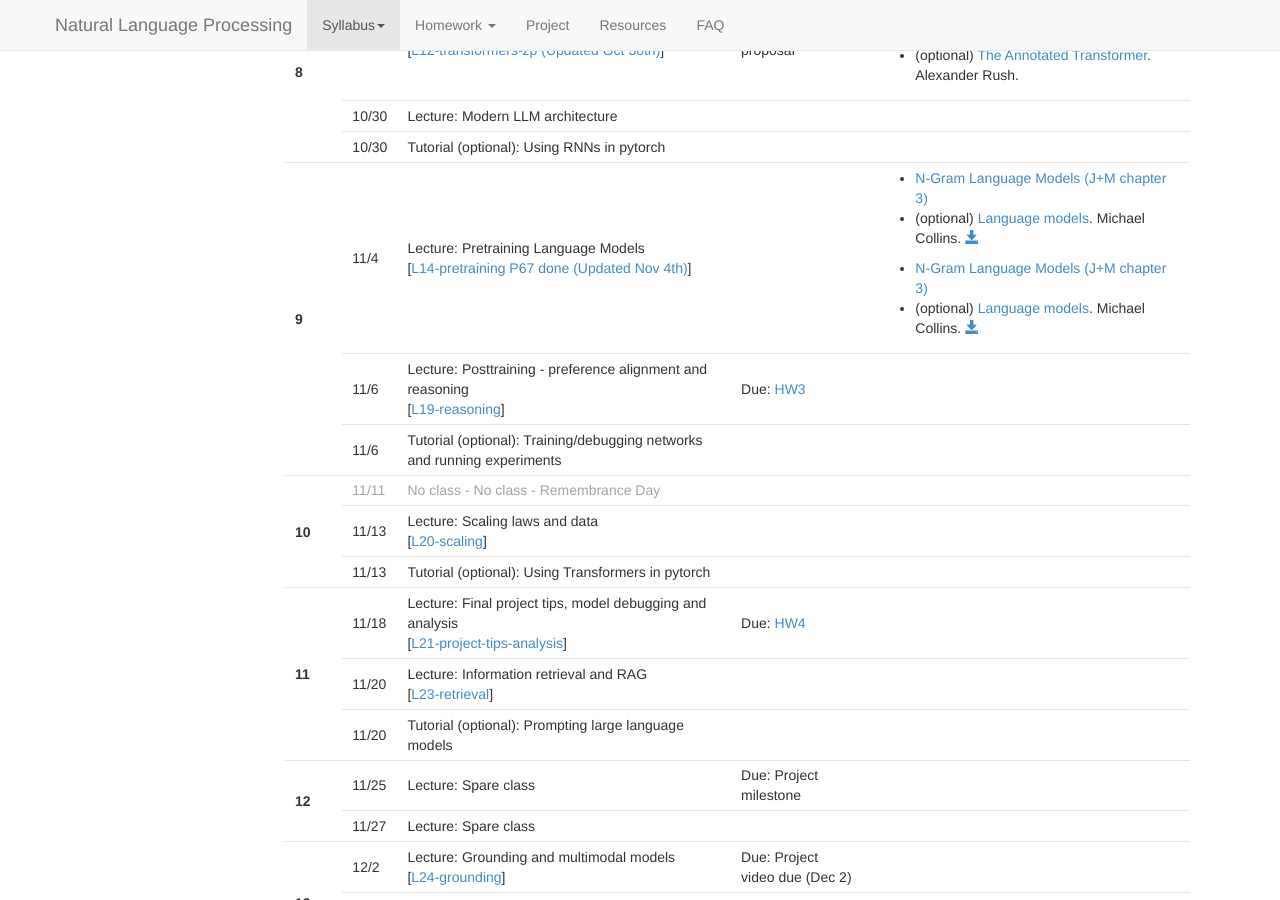
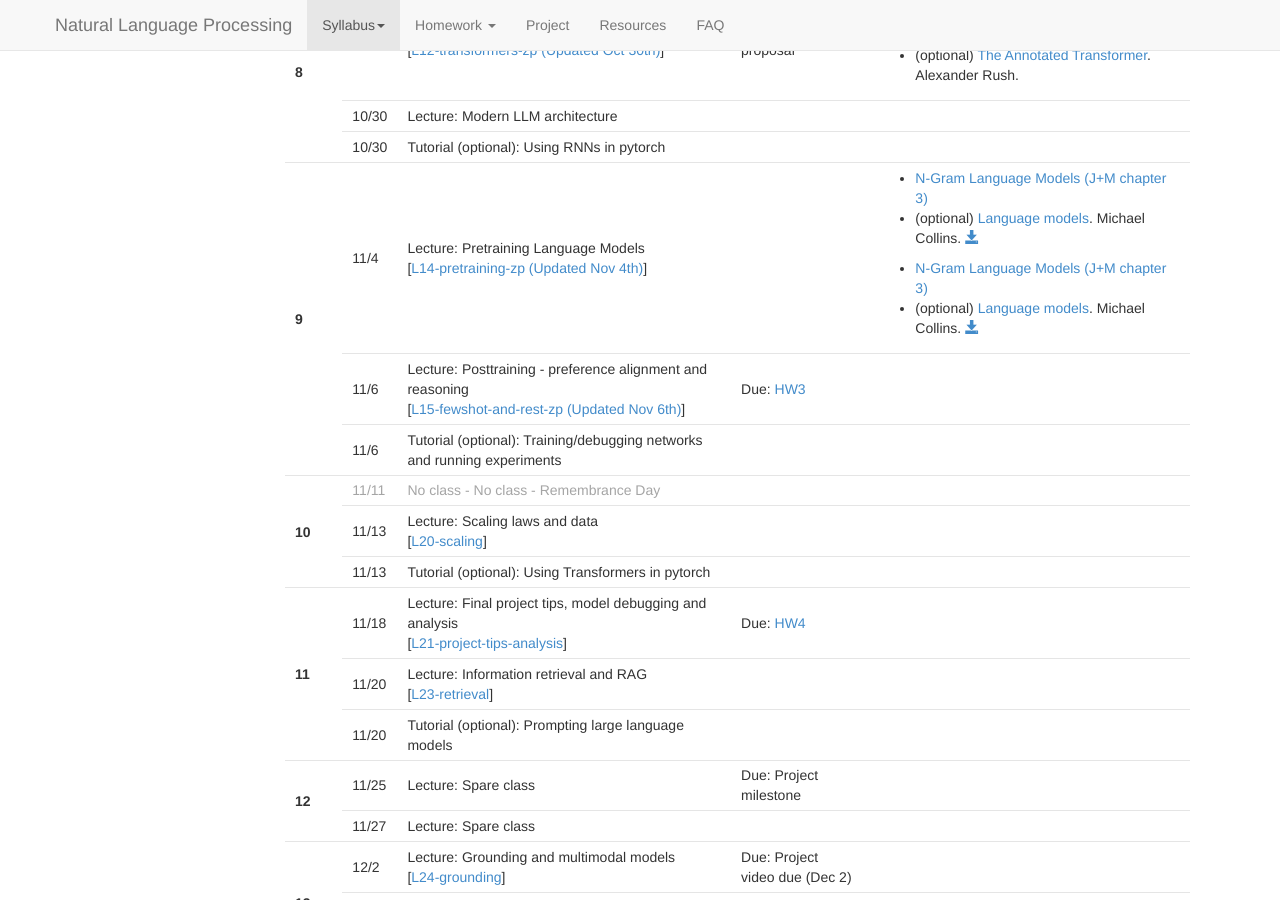
Before and after one commit to zhiyunrichardpeng/nlp-class, a Jekyll site: the page built from schedule.md, in a window 1280 px wide and 900 px high, scrolled down 1997 px. Built offline with Jekyll 4.4.1, drawn with Linux system fonts in a browser that asks for light colours; nearby versions of some CDN libraries.

Commit message:
Update lecture slides to L14-pretraining-zp.pptx and L15-fewshot-and-rest-zp.pptx

```diff
--- a/_data/schedule.yaml
+++ b/_data/schedule.yaml
@@ -158,14 +158,14 @@
     title: "Pretraining Language Models"
     lecture: "llms"
     leclinks:
-      - name: "L14-pretraining P67 done (Updated Nov 4th)"
-        url: "assets/lecture-slides/L14-pretraining P67 done.pptx"
+      - name: "L14-pretraining-zp (Updated Nov 4th)"
+        url: "assets/lecture-slides/L14-pretraining-zp.pptx"
   - date: "11/6"
     title: "Posttraining - preference alignment and reasoning"
     lecture: "preference"
     leclinks:
-      - name: "L19-reasoning"
-        url: "assets/lecture-slides/L19-reasoning.pdf"
+      - name: "L15-fewshot-and-rest-zp (Updated Nov 6th)"
+        url: "assets/lecture-slides/L15-fewshot-and-rest-zp.pptx"
     hwdue: "3"
   - date: "11/6"
     tutorial: 8
```
Also changed, not shown: 2 other files.
